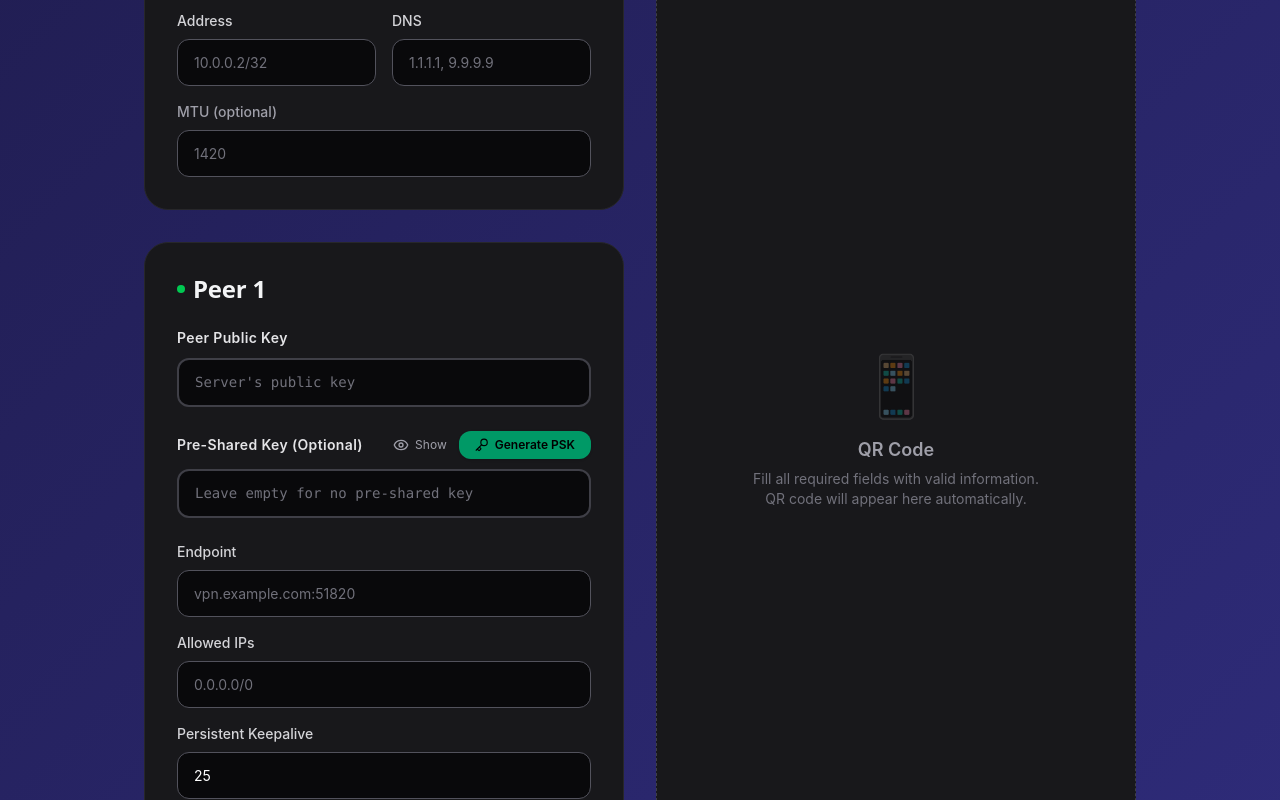
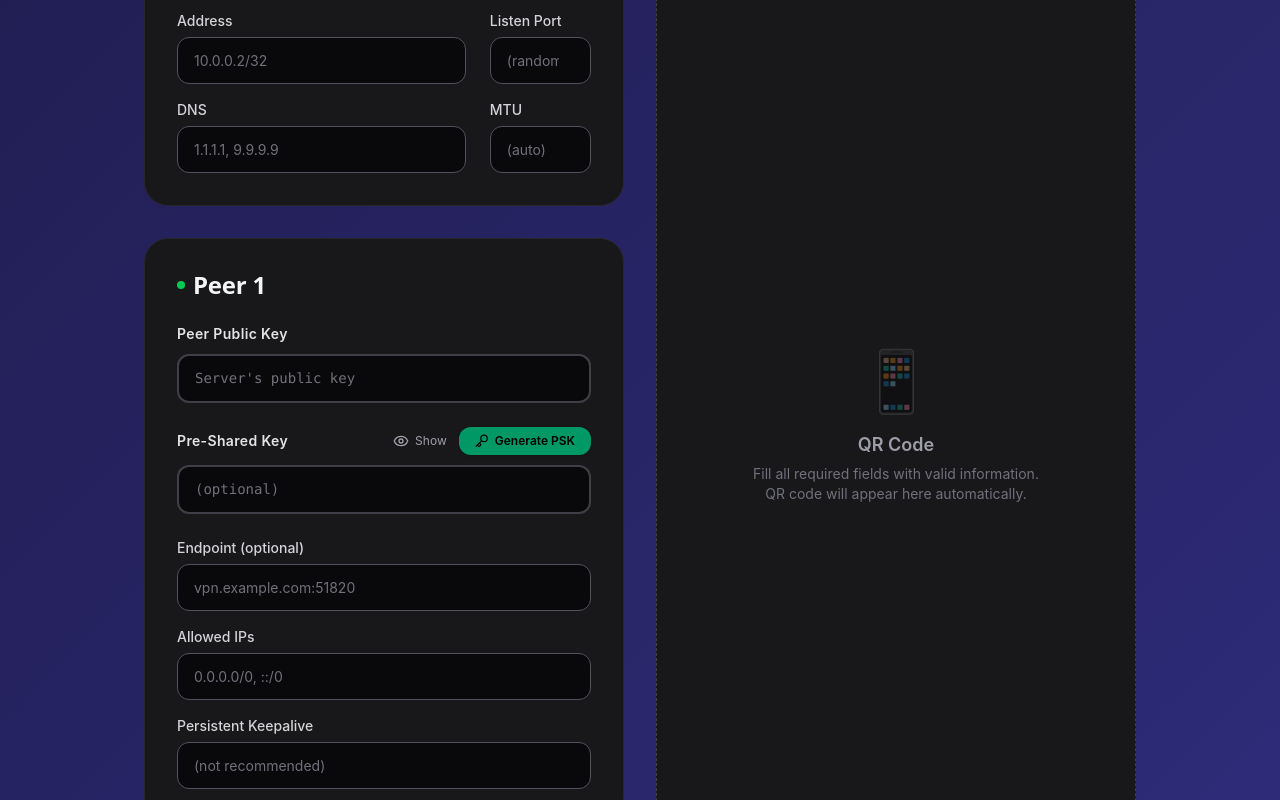
Before and after one commit to imaginative-elephant/wireguard_qr_js, a React (Vite) app: page / in a window 1280 px wide. Shown: the part 560-1360 px from the top of the page. Built offline with nearby package versions, Linux system fonts and the light colour scheme.

Commit message:
refactor(UI): introduce ValidatedInput component, add Listen Port field
- Extracted common input logic into reusable ValidatedInput component
- Added optional Listen Port field to Interface section
- Reorganized Interface fields layout (Address, DNS, Listen Port, MTU)
- Minor UI cleanup

```diff
--- a/src/components/ConfigBuilder.tsx
+++ b/src/components/ConfigBuilder.tsx
@@ -7,6 +7,7 @@ import { validateWireGuardKey } from '../utils/validators';
 import { downloadWireGuardConfig } from '../utils/download';
 import { parseWireGuardConfig, generateWireGuardConfig } from '../utils/configParser';
 import { useValidation } from '../hooks/useValidation';
+import { ValidatedInput } from './ValidatedInput';
 import toast from 'react-hot-toast';
 import type { Peer } from '../types/wireguard';
 
@@ -15,40 +16,9 @@ const DEFAULT_PEER: Peer = {
   publicKey: '',
   endpoint: '',
   allowedIPs: '',
-  persistentKeepalive: '25',
+  persistentKeepalive: '',
   presharedKey: '',
 };
-
-const inputClass = (hasError: boolean) =>
-  `w-full bg-zinc-950 border rounded-xl px-4 py-3 text-[14px] text-white placeholder:text-zinc-500 transition-all outline-none ${
-    hasError ? 'border-red-600 focus:border-red-500' : 'border-zinc-600 focus:border-blue-500'
-  }`;
-
-// const ValidatedInput = ({
-//   value,
-//   validator,
-//   placeholder,
-//   onChange,
-// }: {
-//   value: string;
-//   validator: (val: string) => { isValid: boolean; error?: string };
-//   placeholder: string;
-//   onChange: (e: React.ChangeEvent<HTMLInputElement>) => void;
-// }) => {
-//   const validation = validator(value);
-//   return (
-//     <>
-//       <input
-//         type="text"
-//         value={value}
-//         onChange={onChange}
-//         placeholder={placeholder}
-//         className={inputClass(!validation.isValid)}
-//       />
-//       {!validation.isValid && <p className="mt-1 text-sm text-red-400">{validation.error}</p>}
-//     </>
-//   );
-// };
 
 export function ConfigBuilder() {
   // Interface
@@ -56,6 +26,7 @@ export function ConfigBuilder() {
   const [interfacePublicKey, setInterfacePublicKey] = useState('');
   const [address, setAddress] = useState('');
   const [dns, setDns] = useState('');
+  const [listenPort, setListenPort] = useState('');
   const [mtu, setMtu] = useState('');
 
   // Peers
@@ -80,6 +51,7 @@ export function ConfigBuilder() {
         privateKey: interfacePrivateKey.trim(),
         address: address.trim(),
         dns: dns.trim() || undefined,
+        listenPort: listenPort ? parseInt(listenPort) : undefined,
         mtu: mtu ? parseInt(mtu) : undefined,
       },
       peers: peers
@@ -94,7 +66,7 @@ export function ConfigBuilder() {
     });
 
     return config;
-  }, [interfacePrivateKey, address, dns, mtu, peers]);
+  }, [interfacePrivateKey, address, dns, listenPort, mtu, peers]);
 
   // Action Buttons
   const buttonBase =
@@ -204,7 +176,7 @@ export function ConfigBuilder() {
         publicKey: '',
         endpoint: 'vpn.example.com:51820',
         allowedIPs: '0.0.0.0/0',
-        persistentKeepalive: '25',
+        persistentKeepalive: '',
         presharedKey: '',
       },
     ]);
@@ -245,7 +217,7 @@ export function ConfigBuilder() {
             publicKey: peer.publicKey || '',
             endpoint: peer.endpoint || '',
             allowedIPs: peer.allowedIps || '',
-            persistentKeepalive: peer.persistentKeepalive?.toString() || '25',
+            persistentKeepalive: peer.persistentKeepalive?.toString() || '',
             presharedKey: peer.presharedKey || '',
           }));
           setPeers(loadedPeers);
@@ -312,44 +284,64 @@ export function ConfigBuilder() {
                 </button>
               </div>
 
-              <div className="grid grid-cols-1 gap-4 md:grid-cols-2">
+              {/* Address + DNS (Left - More Space) + Listen Port + MTU (Right - Less Space) */}
+              <div className="grid grid-cols-1 gap-6 sm:grid-cols-7">
+                {/* Address + DNS - Takes more space */}
+                <div className="space-y-4 sm:col-span-5">
                   <div>
-                  <label className="mb-2 block text-sm font-medium text-zinc-300">Address</label>
-                  <input
-                    type="text"
+                    <ValidatedInput
+                      label="Address"
                       value={address}
-                    onChange={(e) => setAddress(e.target.value)}
+                      onChange={setAddress}
+                      error={errors.address}
+                      fieldName="address"
+                      markTouched={markTouched}
+                      validateOnChange={true}
                       placeholder="10.0.0.2/32"
-                    className={inputClass(!!errors.address)}
-                    onBlur={() => markTouched('address')}
                     />
-                  {errors.address && <p className="mt-1 text-sm text-red-400">{errors.address}</p>}
                   </div>
+                  <ValidatedInput
+                    label="DNS"
+                    value={dns}
+                    onChange={setDns}
+                    error={errors.dns}
+                    fieldName="dns"
+                    markTouched={markTouched}
+                    validateOnChange={false}
+                    placeholder="1.1.1.1, 9.9.9.9"
+                  />
+                </div>
+                {/* Listen Port + MTU - Narrower fields */}
+                <div className="space-y-4 sm:col-span-2">
                   <div>
-                  <label className="mb-2 block text-sm font-medium text-zinc-300">DNS</label>
-                  <input
-                    type="text"
-                    value={dns}
-                    onChange={(e) => setDns(e.target.value)}
-                    placeholder="1.1.1.1, 9.9.9.9"
-                    className={inputClass(!!errors.dns)}
-                    onBlur={() => markTouched('dns')}
+                    <ValidatedInput
+                      label="Listen Port"
+                      value={listenPort}
+                      onChange={setListenPort}
+                      fieldName="listenPort"
+                      markTouched={markTouched}
+                      validateOnChange={false}
+                      placeholder="(random)"
+                      type="number"
+                      min="1024"
+                      max="65535"
                     />
-                  {errors.dns && <p className="mt-1 text-sm text-red-400">{errors.dns}</p>}
-                </div>
                   </div>
 
-              <div className="mt-4">
-                <label className="mb-2 block text-sm font-medium text-zinc-400">
-                  MTU (optional)
-                </label>
-                <input
-                  type="text"
+                  <div className="mt-4"></div>
+                  <ValidatedInput
+                    label="MTU"
                     value={mtu}
-                  onChange={(e) => setMtu(e.target.value)}
-                  placeholder="1420"
-                  className="w-full rounded-xl border border-zinc-600 bg-zinc-950 px-4 py-3 text-[14px] text-white transition-all outline-none placeholder:text-zinc-500 focus:border-blue-500"
+                    onChange={setMtu}
+                    fieldName="mtu"
+                    markTouched={markTouched}
+                    validateOnChange={false}
+                    placeholder="(auto)"
+                    type="number"
+                    min="576"
+                    max="1500"
                   />
+                </div>
               </div>
             </div>
           </div>
@@ -393,15 +385,14 @@ export function ConfigBuilder() {
                   />
 
                   <KeyField
-                    label="Pre-Shared Key (Optional)"
+                    label="Pre-Shared Key"
                     value={peer.presharedKey}
                     onChange={(val) => updatePeer(peer.id, { presharedKey: val })}
                     onGenerate={() => handleGeneratePresharedKeyForPeer(peer.id)}
                     generateButtonText="Generate PSK"
-                    placeholder="Leave empty for no pre-shared key"
+                    placeholder="(optional)"
                     isSensitive
                     defaultHidden={true}
-                    // validator={(value) => validateOptionalWireGuardKey(value, 'Pre-Shared Key')}
                     validator={(value) => validateWireGuardKey(value, 'Pre-Shared Key')}
                     error={peerError.presharedKey}
                     onBlur={() => markTouched(`peer-${peer.id}-psk`)}
@@ -410,24 +401,30 @@ export function ConfigBuilder() {
                   <div className="mt-6 space-y-4">
                     <div>
                       {/* Endpoint */}
-                      <label className="mb-2 block text-sm font-medium text-zinc-300">
-                        Endpoint
-                      </label>
-                      <input
-                        type="text"
+                      <ValidatedInput
+                        label="Endpoint (optional)"
                         value={peer.endpoint}
-                        onChange={(e) => updatePeer(peer.id, { endpoint: e.target.value })}
-                        onBlur={() => markTouched(`peer-${peer.id}-endpoint`)}
+                        onChange={(val) => updatePeer(peer.id, { endpoint: val })}
+                        error={peerError.endpoint}
+                        fieldName={`peer-${peer.id}-endpoint`}
+                        markTouched={markTouched}
+                        validateOnChange={false}
                         placeholder="vpn.example.com:51820"
-                        className={inputClass(!!peerError.endpoint)}
                       />
-                      {peerError.endpoint && (
-                        <p className="mt-1 text-sm text-red-400">{peerError.endpoint}</p>
-                      )}
                     </div>
 
                     {/* Allowed IPs */}
-                    <div>
+                    <ValidatedInput
+                      label="Allowed IPs"
+                      value={peer.allowedIPs}
+                      onChange={(val) => updatePeer(peer.id, { allowedIPs: val })}
+                      error={peerError.allowedIPs}
+                      fieldName={`peer-${peer.id}-allowed`}
+                      markTouched={markTouched}
+                      validateOnChange={false}
+                      placeholder="0.0.0.0/0, ::/0"
+                    />
+                    {/* <div>
                       <label className="mb-2 block text-sm font-medium text-zinc-300">
                         Allowed IPs
                       </label>
@@ -442,9 +439,22 @@ export function ConfigBuilder() {
                       {peerError.allowedIPs && (
                         <p className="mt-1 text-sm text-red-400">{peerError.allowedIPs}</p>
                       )}
-                    </div>
+                    </div> */}
+                    {/* Persistent Keepalive */}
+                    <ValidatedInput
+                      label="Persistent Keepalive"
+                      value={peer.persistentKeepalive}
+                      onChange={(val) => updatePeer(peer.id, { persistentKeepalive: val })}
+                      fieldName={`peer-${peer.id}-keepalive`}
+                      markTouched={markTouched}
+                      validateOnChange={false}
+                      placeholder="(not recommended)"
+                      type="number"
+                      min="0"
+                      max="120"
+                    />
 
-                    <div>
+                    {/* <div>
                       <label className="mb-2 block text-sm font-medium text-zinc-300">
                         Persistent Keepalive
                       </label>
@@ -457,7 +467,7 @@ export function ConfigBuilder() {
                         placeholder="25"
                         className="w-full rounded-xl border border-zinc-600 bg-zinc-950 px-4 py-3 text-[14px] text-white transition-all outline-none placeholder:text-zinc-500 focus:border-blue-500"
                       />
-                    </div>
+                    </div> */}
                   </div>
                 </div>
               </div>
@@ -508,6 +518,7 @@ export function ConfigBuilder() {
           </div>
         </div>
 
+        {/* Right Column */}
         {/* RIGHT COLUMN - QR DISPLAY */}
         <div className="flex flex-col">
           {isConfigFullyValid && fullConfig ? (
--- /dev/null
+++ b/src/components/ValidatedInput.tsx
@@ -0,0 +1,58 @@
+import React from 'react';
+
+const inputBaseClass = `w-full bg-zinc-950 border rounded-xl px-4 py-3 text-[14px] text-white
+   placeholder:text-zinc-500 transition-all outline-none`;
+
+interface ValidatedInputProps extends Omit<
+  React.InputHTMLAttributes<HTMLInputElement>,
+  'onChange'
+> {
+  label?: string;
+  value: string;
+  onChange: (value: string) => void;
+  error?: string;
+  fieldName: string;
+  markTouched: (field: string) => void;
+  validateOnChange?: boolean;
+}
+
+export const ValidatedInput: React.FC<ValidatedInputProps> = ({
+  label,
+  value,
+  onChange,
+  error,
+  fieldName,
+  markTouched,
+  validateOnChange = true,
+  ...props
+}) => {
+  const handleChange = (e: React.ChangeEvent<HTMLInputElement>) => {
+    onChange(e.target.value);
+    if (validateOnChange) {
+      markTouched(fieldName);
+    }
+  };
+
+  const handleBlur = () => {
+    markTouched(fieldName);
+  };
+
+  return (
+    <div className="space-y-1.5">
+      {label && <label className="block text-sm font-medium text-zinc-300">{label}</label>}
+
+      <input
+        type="text"
+        value={value}
+        onChange={handleChange}
+        onBlur={handleBlur}
+        className={`${inputBaseClass} ${
+          error ? 'border-red-600 focus:border-red-500' : 'border-zinc-600 focus:border-blue-500'
+        }`}
+        {...props}
+      />
+
+      {error && <p className="mt-1 text-sm text-red-400">{error}</p>}
+    </div>
+  );
+};
--- a/src/components/index.ts
+++ b/src/components/index.ts
@@ -1,3 +1,4 @@
 export { QRDisplay } from './QRDisplay';
 export { KeyField } from './KeyField';
 export { ConfigBuilder } from './ConfigBuilder';
+export { ValidatedInput } from './ValidatedInput';
```
Lines whose indentation alone changed are shown as unchanged.
